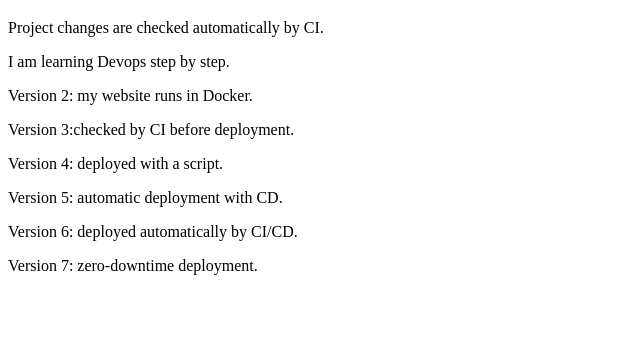
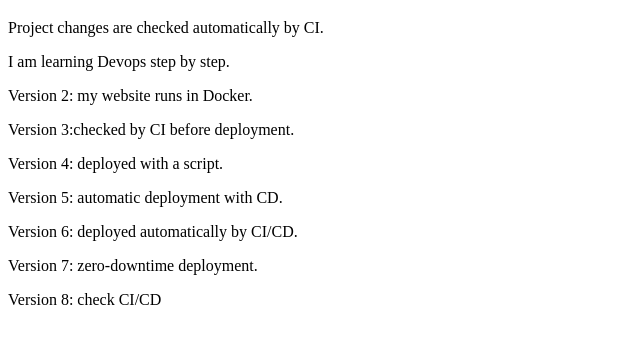
Before and after one commit to yerbolweb-devops/git-lab, a plain HTML site: page site/index.html in a window 1280 px wide. Shown: the part 61-404 px from the top of the page, without its empty margins (0-640 px from the left). Drawn offline with Linux system fonts and the light colour scheme.

Commit message:
version 8

```diff
--- a/site/index.html
+++ b/site/index.html
@@ -14,5 +14,6 @@
     <p>Version 5: automatic deployment with CD.</p>
     <p>Version 6: deployed automatically by CI/CD.</p>
     <p>Version 7: zero-downtime deployment.</p>
+    <p>Version 8: check CI/CD</p>
 </body>
 </html>
```
